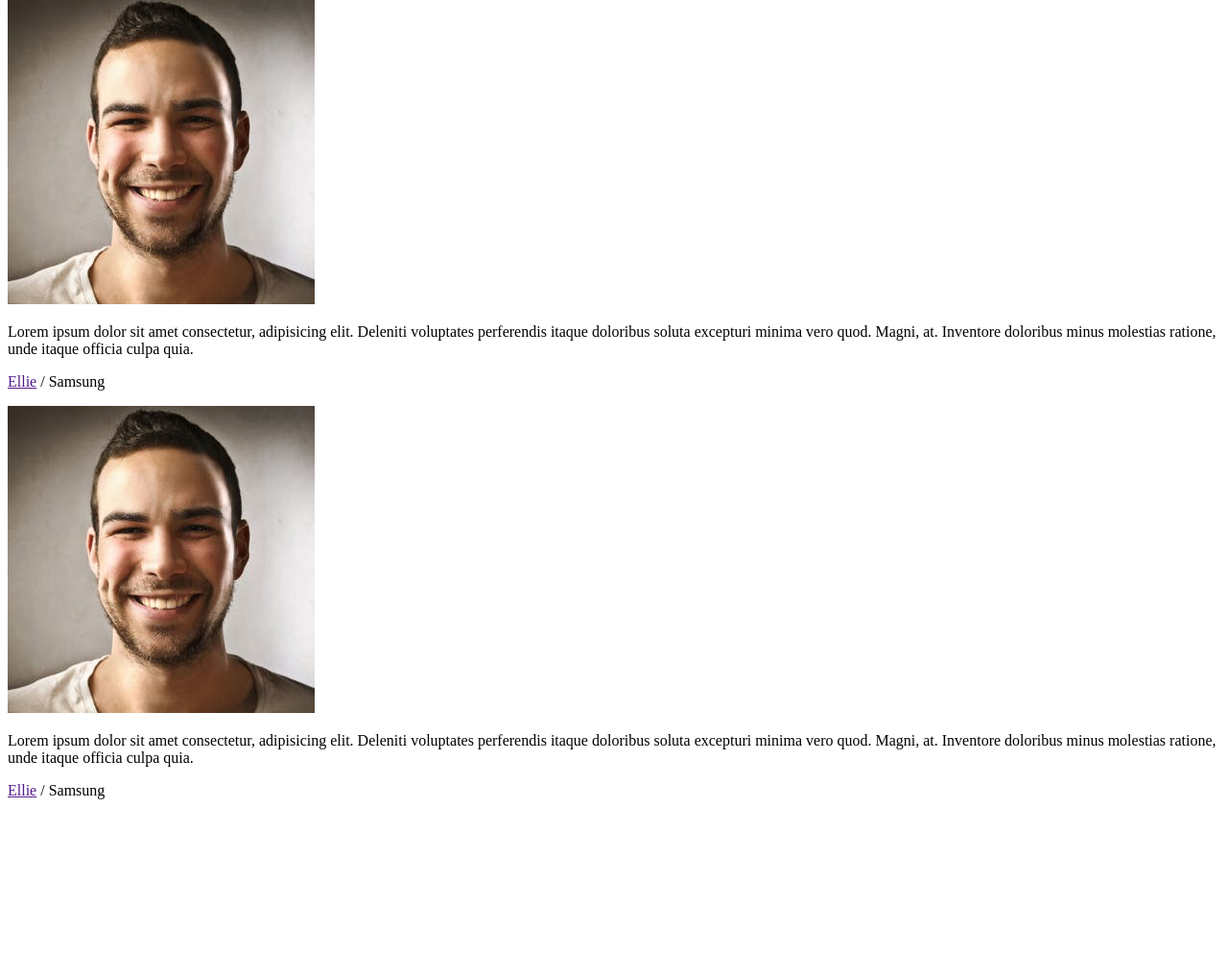
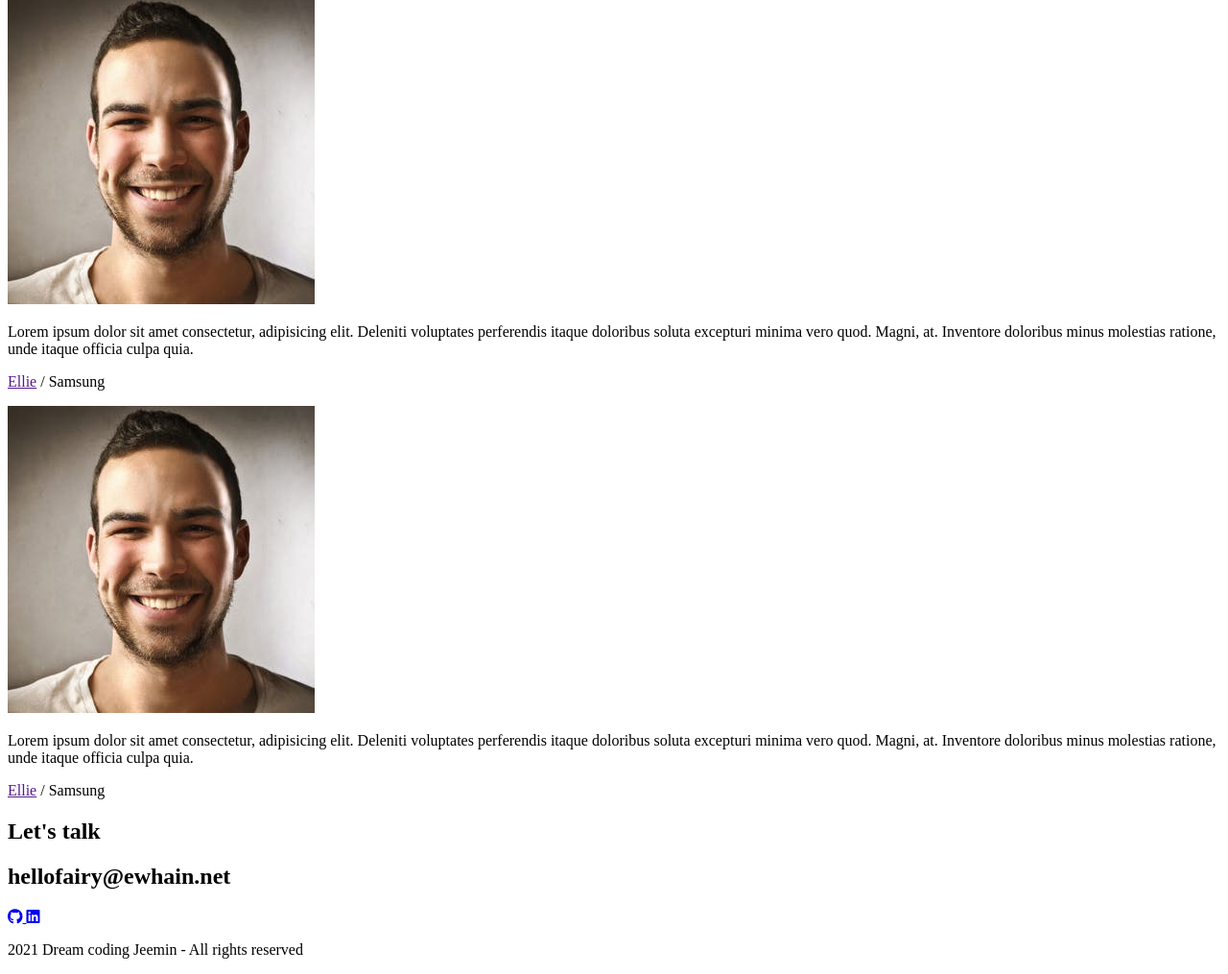
Before and after one commit to hellofairy/portfolio, a plain HTML site: page index.html in a window 1280 px wide. Shown: the part 2482-3497 px from the top of the page at 96% size. Before the commit the page ends 3331 px from the top, so only its background shows below. Drawn offline with Linux system fonts and the light colour scheme.

Commit message:
HTML: Contact

```diff
--- a/index.html
+++ b/index.html
@@ -243,6 +243,20 @@
     </section>
 
     <!-- Contact -->
-    <section id="contact"></section>
+    <section id="contact">
+      <h1 class="contact__title">Let's talk</h1>
+      <h2 class="contact__email">hellofairy@ewhain.net</h2>
+      <div class="contact__links">
+        <a href="https://github.com/hellofairy" target="blank">
+          <i class="fab fa-github"></i>
+        </a>
+        <a href="#" target="blank">
+          <i class="fa fa-linkedin-square"></i>
+        </a>
+      </div>
+      <p class="contract__rights">
+        2021 Dream coding Jeemin - All rights reserved
+      </p>
+    </section>
   </body>
 </html>
```
Also changed, not shown: imgs/background.png (added).
